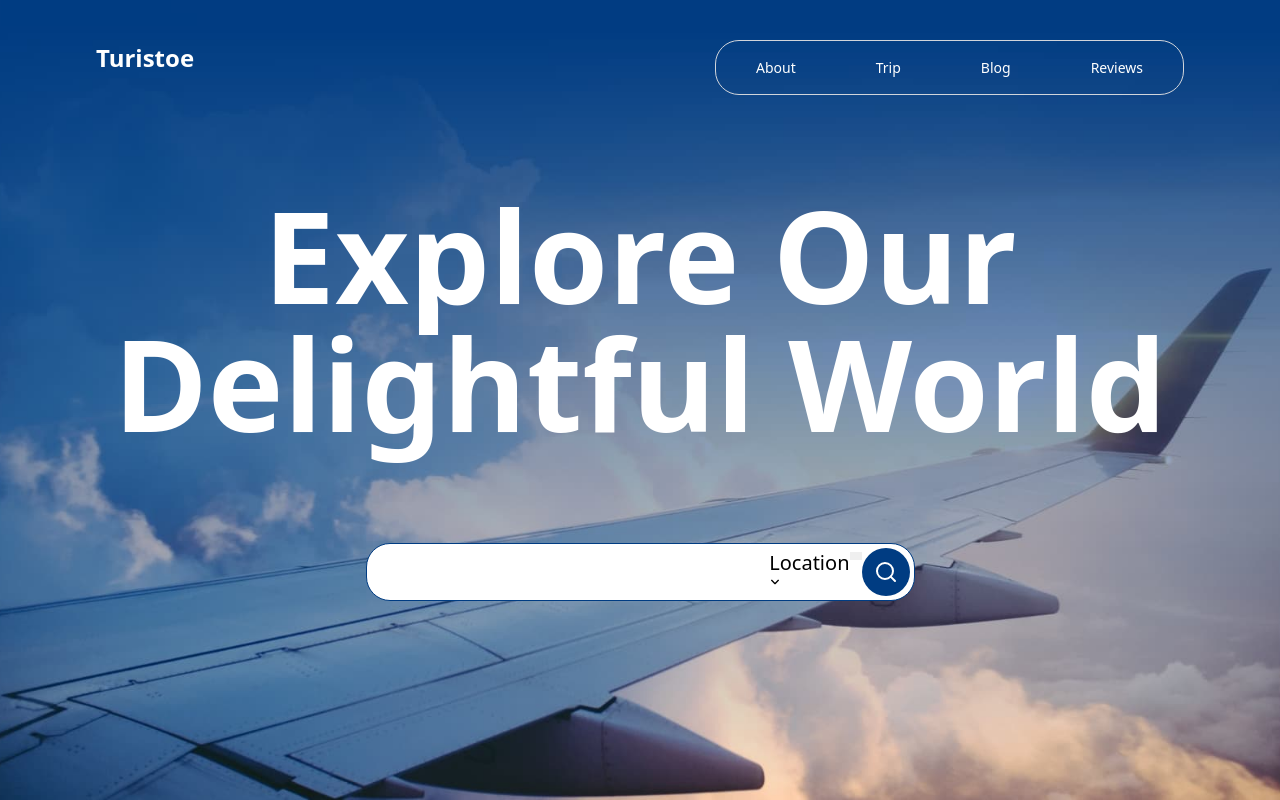
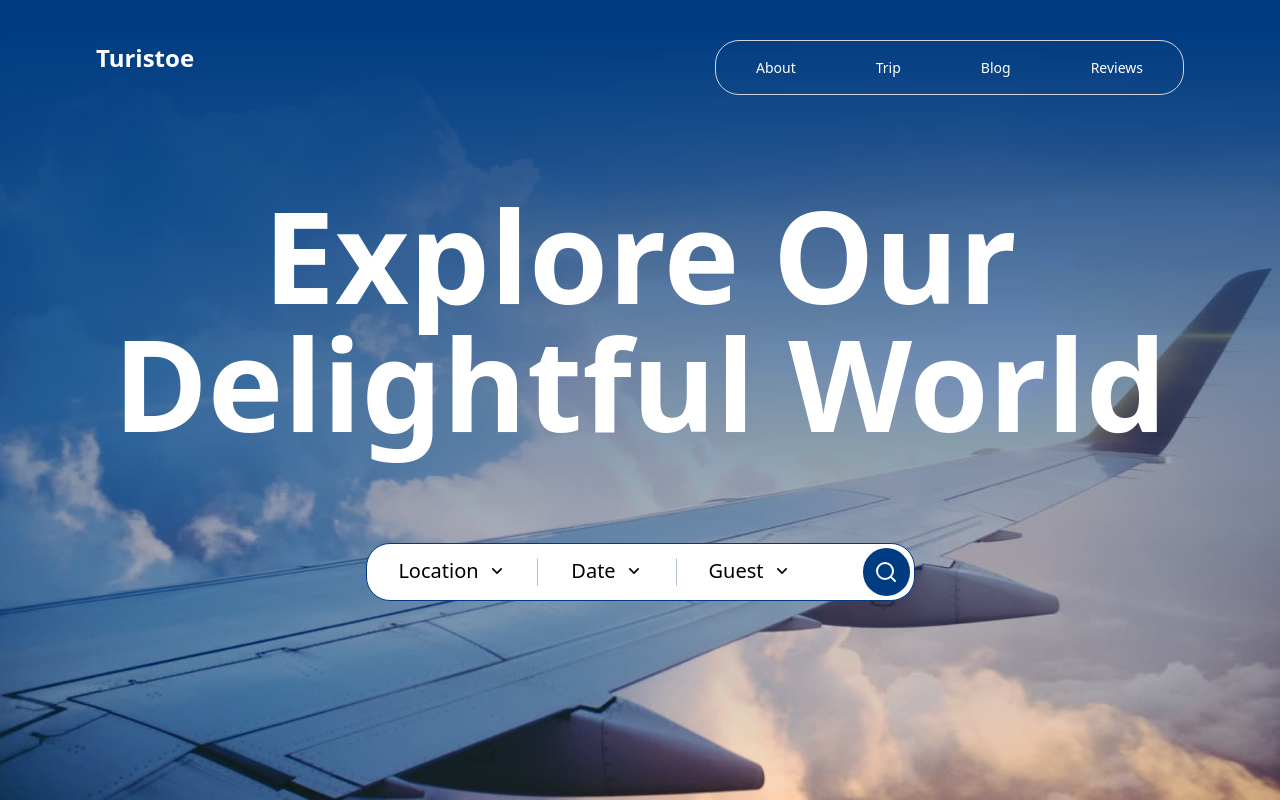
Before and after one commit to DenysShchypt/LandingTravel, a React (Vite) app: page / in a window 1280 px wide. Built offline with nearby package versions, Linux system fonts and the light colour scheme.

Commit message:
add selects to search

```diff
--- a/package.json
+++ b/package.json
@@ -11,6 +11,7 @@
   },
   "dependencies": {
     "@fontsource/inter": "^5.0.20",
+    "downshift": "^9.0.8",
     "react": "^18.3.1",
     "react-dom": "^18.3.1"
   },
--- a/src/components/Header/Hero/Filters/FilterDate/index.tsx
+++ b/src/components/Header/Hero/Filters/FilterDate/index.tsx
@@ -1,11 +1,66 @@
-import { FC } from 'react'
+import { useSelect } from "downshift";
+import { FC } from "react";
+
+const items = [
+  { value: "US", label: "United States" },
+  { value: "CA", label: "Canada" },
+  { value: "FR", label: "France" },
+  { value: "DE", label: "Germany" },
+];
 
 const FilterDate:FC = ():JSX.Element => {
+  const {
+    isOpen,
+    getToggleButtonProps,
+    getMenuProps,
+    getItemProps,
+    highlightedIndex,
+    selectedItem,
+  } = useSelect({
+    items,
+    itemToString: (item) => (item ? item.label : ""),
+    onSelectedItemChange: ({ selectedItem }) => {
+      console.log("Selected Item:", selectedItem);
+    },
+  });
+
   return (
-    <div>
-
+    <div className="relative">
+      <button
+        type="button"
+        {...getToggleButtonProps()}
+        className="appearance-none font-medium  text-xl w-[138px] py-2  text-black bg-lightgray focus:outline-none focus:border-none flex items-center justify-center "
+      >
+        {selectedItem ? selectedItem.label : "Date"}
+        <svg
+          className=" stroke-black ml-2.5 stroke-1 fill-white transition-transform duration-300"
+          width="16"
+          height="10"
+          style={{ transform: isOpen ? 'rotate(180deg)' : 'rotate(0deg)' }}
+        >
+          <use href="../../../../../../icons.svg#icon-arrow"></use>
+        </svg>
+      </button>
+      {isOpen && (
+        <ul
+          {...getMenuProps()}
+          className="absolute w-full bg-white border border-slate-200 mt-1 rounded-md shadow-lg"
+        >
+          {items.map((item, index) => (
+            <li
+              {...getItemProps({ item, index })}
+              key={item.value}
+              className={`py-2 px-2  text-black cursor-pointer ${
+                highlightedIndex === index ? "bg-slate-200" : ""
+              }`}
+            >
+              {item.label}
+            </li>
+          ))}
+        </ul>
+      )}
     </div>
-  )
+  );
 }
 
 export default FilterDate
--- a/src/components/Header/Hero/Filters/FilterGuest/index.tsx
+++ b/src/components/Header/Hero/Filters/FilterGuest/index.tsx
@@ -1,11 +1,66 @@
-import { FC } from 'react'
+import { useSelect } from "downshift";
+import { FC } from "react";
+
+const items = [
+  { value: "US", label: "United States" },
+  { value: "CA", label: "Canada" },
+  { value: "FR", label: "France" },
+  { value: "DE", label: "Germany" },
+];
 
 const FilterGuest:FC = ():JSX.Element => {
+  const {
+    isOpen,
+    getToggleButtonProps,
+    getMenuProps,
+    getItemProps,
+    highlightedIndex,
+    selectedItem,
+  } = useSelect({
+    items,
+    itemToString: (item) => (item ? item.label : ""),
+    onSelectedItemChange: ({ selectedItem }) => {
+      console.log("Selected Item:", selectedItem);
+    },
+  });
+
   return (
-    <div>
-
+    <div className="relative">
+      <button
+        type="button"
+        {...getToggleButtonProps()}
+        className="appearance-none font-medium  text-xl w-[186px] py-2 pl-8 text-black bg-lightgray focus:outline-none focus:border-none flex items-center justify-start"
+      >
+        {selectedItem ? selectedItem.label : "Guest"}
+        <svg
+          className=" stroke-black ml-2.5 stroke-1 fill-white transition-transform duration-300"
+          width="16"
+          height="10"
+          style={{ transform: isOpen ? 'rotate(180deg)' : 'rotate(0deg)' }}
+        >
+          <use href="../../../../../../icons.svg#icon-arrow"></use>
+        </svg>
+      </button>
+      {isOpen && (
+        <ul
+          {...getMenuProps()}
+          className="absolute w-full bg-white border border-slate-200 mt-1 rounded-md shadow-lg"
+        >
+          {items.map((item, index) => (
+            <li
+              {...getItemProps({ item, index })}
+              key={item.value}
+              className={`py-2 px-2  text-black cursor-pointer ${
+                highlightedIndex === index ? "bg-slate-200" : ""
+              }`}
+            >
+              {item.label}
+            </li>
+          ))}
+        </ul>
+      )}
     </div>
-  )
+  );
 }
 
 export default FilterGuest
--- a/src/components/Header/Hero/Filters/FilterLocation/index.tsx
+++ b/src/components/Header/Hero/Filters/FilterLocation/index.tsx
@@ -1,17 +1,67 @@
-import  { FC } from 'react'
+
+import { useSelect } from "downshift";
+import { FC } from "react";
+
+const items = [
+  { value: "US", label: "United States" },
+  { value: "CA", label: "Canada" },
+  { value: "FR", label: "France" },
+  { value: "DE", label: "Germany" },
+];
 
 const FilterLocation:FC = ():JSX.Element => {
+  const {
+    isOpen,
+    getToggleButtonProps,
+    getMenuProps,
+    getItemProps,
+    highlightedIndex,
+    selectedItem,
+  } = useSelect({
+    items,
+    itemToString: (item) => (item ? item.label : ""),
+    onSelectedItemChange: ({ selectedItem }) => {
+      console.log("Selected Item:", selectedItem);
+    },
+  });
+
   return (
-    <label>
-      <span className='text-black  text-center font-medium text-xl'>Location</span>
-      <select className="appearance-none w-3 h-2 bg-[url('/icons.svg#icon-arrow')] ">
-  </select>
-  <svg className="stroke-black stroke-1 fill-white" width='12' height='8'>
-    <use href='../../../../../../icons.svg#icon-arrow'></use>
-  </svg>
-    </label>
+    <div className="relative">
+      <button
+        type="button"
+        {...getToggleButtonProps()}
+        className="appearance-none font-medium  text-xl w-[170px] py-2  text-black bg-lightgray focus:outline-none focus:border-none flex items-center justify-center "
+      >
+        {selectedItem ? selectedItem.label : "Location"}
+        <svg
+          className=" stroke-black ml-2.5 stroke-1 fill-white transition-transform duration-300"
+          width="16"
+          height="10"
+          style={{ transform: isOpen ? 'rotate(180deg)' : 'rotate(0deg)' }}
+        >
+          <use href="../../../../../../icons.svg#icon-arrow"></use>
+        </svg>
+      </button>
+      {isOpen && (
+        <ul
+          {...getMenuProps()}
+          className="absolute w-full bg-white border border-slate-200 mt-1 rounded-md shadow-lg"
+        >
+          {items.map((item, index) => (
+            <li
+              {...getItemProps({ item, index })}
+              key={item.value}
+              className={`py-2 px-2  text-black cursor-pointer ${
+                highlightedIndex === index ? "bg-slate-200" : ""
+              }`}
+            >
+              {item.label}
+            </li>
+          ))}
+        </ul>
+      )}
+    </div>
+  );
+};
 
-  )
-}
-
-export default FilterLocation
+export default FilterLocation;
--- a/src/components/Header/Hero/Filters/index.tsx
+++ b/src/components/Header/Hero/Filters/index.tsx
@@ -1,11 +1,22 @@
 import { FC } from "react"
 import FilterLocation from "./FilterLocation"
+import FilterDate from "./FilterDate"
+import FilterGuest from "./FilterGuest"
 
 
 const Filters:FC = ():JSX.Element => {
+
   return (
-    <form className="mx-auto flex justify-end p-1 w-[549px] rounded-3xl border border-auxiliary bg-white">
+    <form className="mx-auto flex justify-end py-1 pr-1 w-[549px] rounded-3xl border border-auxiliary bg-white">
      <FilterLocation/>
+     <div className="flex items-center">
+     <span className="w-px h-7 rounded-lg bg-customBlue"></span>
+     </div>
+     <FilterDate/>
+     <div className="flex items-center">
+     <span className="w-px h-7 rounded-lg bg-customBlue"></span>
+     </div>
+     <FilterGuest/>
       <button className="flex justify-center items-center w-12 h-12 rounded-full bg-auxiliary" type="submit">
         <svg className="stroke-current fill-auxiliary stroke-1 " width="24" height="24">
             <use href="../../../../../icons.svg#icon-search"></use>
--- a/tailwind.config.js
+++ b/tailwind.config.js
@@ -1,6 +1,6 @@
 /** @type {import('tailwindcss').Config} */
 export default {
-  content: ["./index.html", "./src/**/*.{css,js,ts,jsx,tsx}"],
+  content: ["./index.html", "./src/**/*.{css,js,ts,jsx,tsx}","./icons.svg"],
   theme: {
     extend: {
       container: {
@@ -33,10 +33,12 @@ export default {
       colors: {
         auxiliary: "#003c82",
         current: 'currentColor',
+        customBlue: 'rgba(0, 60, 130, 0.3)',
       },
       backgroundImage:{
         'arrow':"url('./icons.svg#icon-arrow')",
       },
+
     },
   },
   plugins: [],
--- a/tsconfig.json
+++ b/tsconfig.json
@@ -20,7 +20,7 @@
     "types": ["vite/client","node"]
   },
   "include": [
-    "./public/icons.svg",
+    "./*.svg",
     "src/**/*",
     "types.d.ts",
     "src/**/*.ts",
```
Also changed, not shown: 1 other file (tests, documents, lock files or other folders).
